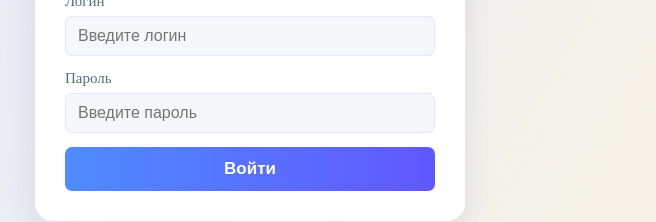
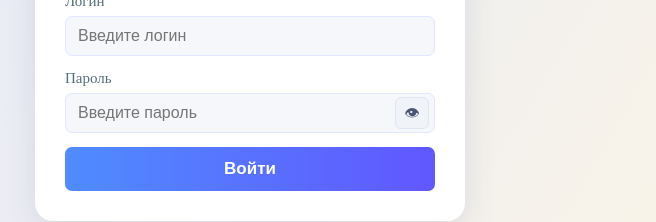
Before and after one commit to oreonoreon/front, a Vue app: page /login in a window 1280 px wide. Shown: the part 381-603 px from the top of the page, without its empty margins (390-1046 px from the left). Built offline with nearby package versions, Linux system fonts and the light colour scheme; no server answers.

Commit message:
мелкие правки

```diff
--- a/src/components/Login.vue
+++ b/src/components/Login.vue
@@ -14,17 +14,30 @@
               required
           />
         </div>
+
         <div class="input-group">
           <label for="password">Пароль</label>
+          <div class="password-wrapper">
             <input
+                :type="showPassword ? 'text' : 'password'"
                 v-model="password"
                 id="password"
-              type="password"
                 placeholder="Введите пароль"
                 autocomplete="current-password"
                 required
             />
+            <button
+                type="button"
+                class="toggle-password-btn"
+                :aria-label="showPassword ? 'Скрыть пароль' : 'Показать пароль'"
+                @click="togglePassword"
+            >
+              <span class="icon" v-if="showPassword">×</span>
+              <span class="icon" v-else>👁</span>
+            </button>
           </div>
+        </div>
+
         <button
             type="submit"
             :disabled="loading"
@@ -33,6 +46,7 @@
           <span v-if="loading" class="loader"></span>
           <span v-else>Войти</span>
         </button>
+
         <div v-if="error" class="error">{{ error }}</div>
       </form>
     </div>
@@ -48,23 +62,29 @@ const username = ref("");
 const password = ref("");
 const error = ref("");
 const loading = ref(false);
+
+const showPassword = ref(false);
+
 const router = useRouter();
 
 async function login() {
   error.value = "";
   loading.value = true;
   try {
-    const res = await api.post("/login", {
+    await api.post("/login", {
       username: username.value,
       password: password.value,
     });
-    // Успешный логин, редирект на главную (или другую страницу)
     router.push("/");
   } catch (e) {
     error.value = e.response?.data || "Ошибка входа";
   } finally {
     loading.value = false;
   }
+}
+
+function togglePassword() {
+  showPassword.value = !showPassword.value;
 }
 </script>
 
@@ -105,6 +125,7 @@ h2 {
   flex-direction: column;
   gap: 6px;
   margin-bottom: 14px;
+  position: relative;
 }
 label {
   font-size: 15px;
@@ -116,13 +137,54 @@ input {
   font-size: 16px;
   border: 1px solid #e0e7ff;
   border-radius: 7px;
-  transition: border-color 0.2s;
+  transition: border-color 0.2s, background 0.2s;
   outline: none;
   background: #f5f7fa;
+  width: 100%;
+  box-sizing: border-box;
 }
 input:focus {
   border-color: #a7b2ff;
   background: #fff;
+}
+.password-wrapper {
+  position: relative;
+  display: flex;
+  align-items: center;
+}
+.password-wrapper input {
+  padding-right: 44px;
+}
+.toggle-password-btn {
+  position: absolute;
+  top: 50%;
+  right: 6px;
+  transform: translateY(-50%);
+  background: #f0f3f8;
+  border: 1px solid #dfe5f0;
+  border-radius: 6px;
+  width: 34px;
+  height: 32px;
+  padding: 0;
+  cursor: pointer;
+  display: flex;
+  align-items: center;
+  justify-content: center;
+  font-size: 15px;
+  line-height: 1;
+  color: #4a5570;
+  transition: background .15s, border-color .15s, color .15s;
+}
+.toggle-password-btn:hover {
+  background: #e7ecf5;
+  border-color: #c8d2e2;
+}
+.toggle-password-btn:active {
+  background: #d8e1ef;
+}
+.toggle-password-btn:focus {
+  outline: 2px solid #8fa8ff;
+  outline-offset: 2px;
 }
 .login-btn {
   width: 100%;
--- a/src/components/Scheduler1.vue
+++ b/src/components/Scheduler1.vue
@@ -16,7 +16,9 @@
 <!--      <p>🛏 Дней: {{ selectedGuest.tag.days }}</p>-->
       <ul class="list">
         <li class="list-item" v-for="(value,key) in selectedGuest.tag">
-          {{key}} : {{value}}
+          <span class="list-key">{{ key }}</span>
+          <span class="list-sep"> : </span>
+          <span class="list-value">{{ value }}</span>
         </li>
       </ul>
     </div>
@@ -325,6 +327,7 @@ onMounted(async () => {
 }
 
 .info-panel {
+  position: relative;
   width: 300px;
   background: #fff;
   border-left: 1px solid #ccc;
@@ -357,5 +360,24 @@ onMounted(async () => {
     white-space: nowrap;
     overflow: hidden;
   }
+
+  .list-key {
+    font-weight: 600;
+    color: #333;
+    flex: 0 0 120px;
+    overflow: hidden;
+    text-overflow: ellipsis;
+    white-space: nowrap;
+  }
+  .list-value {
+    flex: 1;
+    color: #444;
+    white-space: nowrap;
+    overflow: hidden;
+    text-overflow: ellipsis;
+  }
+  .list-sep {
+    white-space: pre; /* чтобы не схлопывались пробелы */
+  }
 }
 </style>
```
Lines whose indentation alone changed are shown as unchanged.
